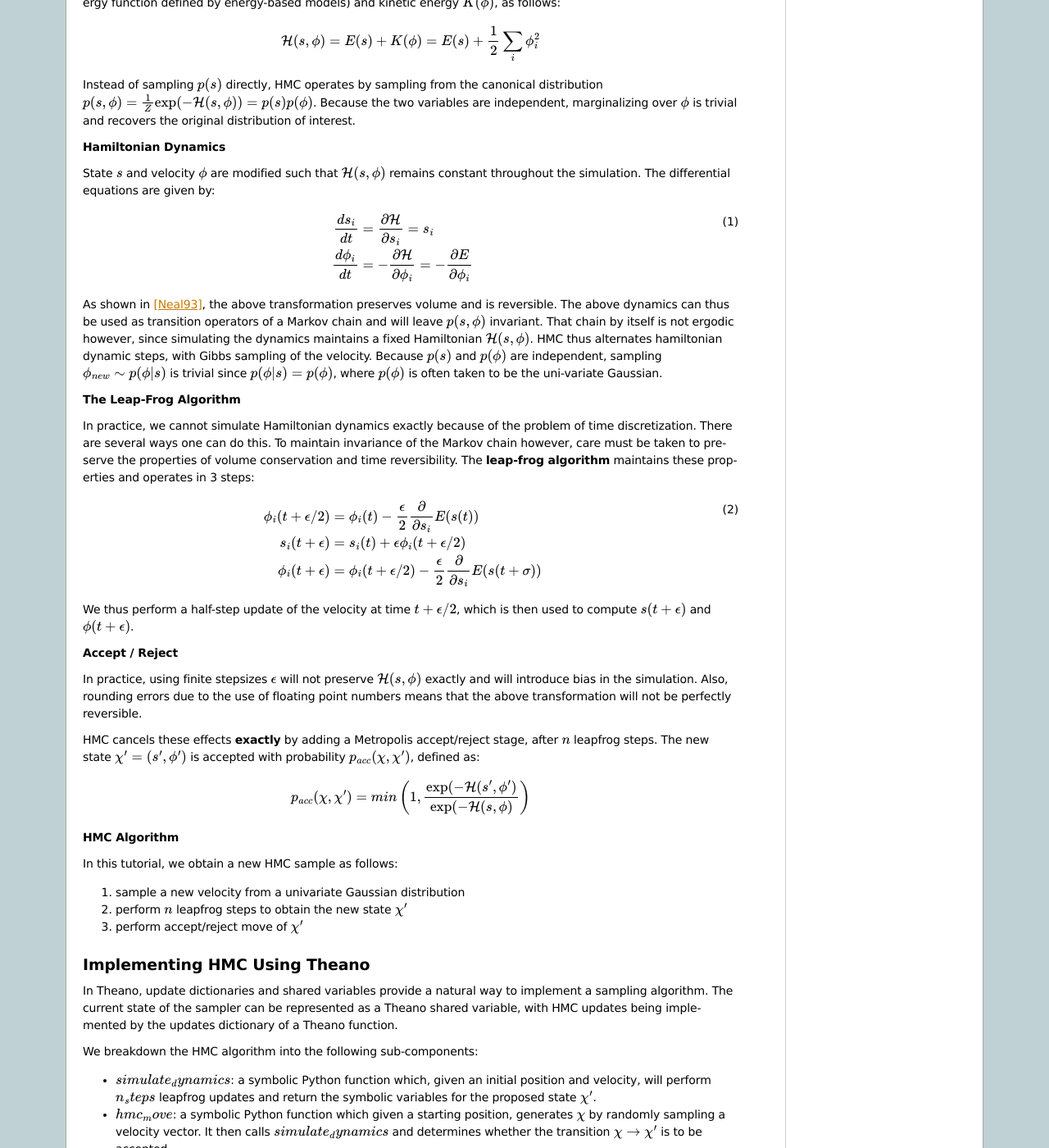
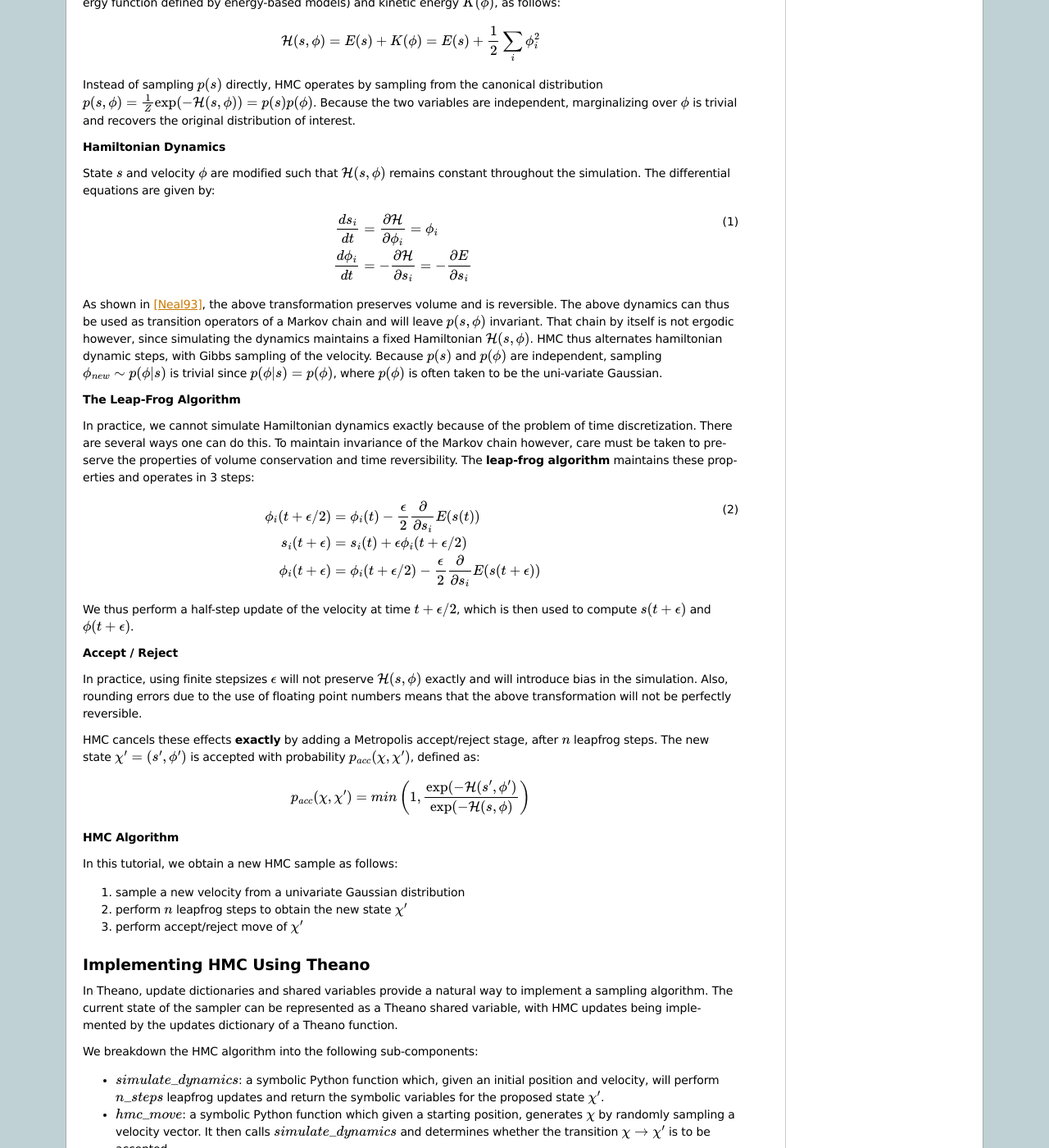
Before and after one commit to lisa-lab/DeepLearningTutorials, a Sphinx documentation site: the page built from doc/hmc.txt, in a window 1280 px wide and 1400 px high, scrolled down 519 px. Shown: the whole window at 82% size. Built offline with Sphinx 7.4.7, drawn with Linux system fonts in a browser that asks for light colours; formulas are drawn with MathJax 3; some of the changed text lies outside the part shown.

```diff
--- a/doc/hmc.txt
+++ b/doc/hmc.txt
@@ -57,9 +57,9 @@ The differential equations are given by:
 .. math::
     :label: ds_dt
 
-    \frac{ds_i}{dt} &= \frac{\partial \mathcal{H}}{\partial s_i} = s_i \\
-    \frac{d\phi_i}{dt} &= - \frac{\partial \mathcal{H}}{\partial \phi_i}
-                     = - \frac{\partial E}{\partial \phi_i}
+    \frac{ds_i}{dt} &= \frac{\partial \mathcal{H}}{\partial \phi_i} = \phi_i \\
+    \frac{d\phi_i}{dt} &= - \frac{\partial \mathcal{H}}{\partial s_i}
+                     = - \frac{\partial E}{\partial s_i}
 
 As shown in [Neal93]_, the above transformation preserves volume and is
 reversible. The above dynamics can thus be used as transition operators of a
@@ -85,7 +85,7 @@ preserve the properties of volume conservation and time reversibility.  The
 
   \phi_i(t + \epsilon/2) &= \phi_i(t) - \frac{\epsilon}{2} \frac{\partial{}}{\partial s_i} E(s(t)) \\
   s_i(t + \epsilon) &= s_i(t) + \epsilon \phi_i(t + \epsilon/2) \\
-  \phi_i(t + \epsilon) &= \phi_i(t + \epsilon/2) - \frac{\epsilon}{2} \frac{\partial{}}{\partial s_i} E(s(t + \sigma)) \\
+  \phi_i(t + \epsilon) &= \phi_i(t + \epsilon/2) - \frac{\epsilon}{2} \frac{\partial{}}{\partial s_i} E(s(t + \epsilon)) \\
 
 We thus perform a half-step update of the velocity at time
 :math:`t+\epsilon/2`, which is then used to compute :math:`s(t + \epsilon)`
@@ -126,15 +126,14 @@ the updates dictionary of a Theano function.
 
 We breakdown the HMC algorithm into the following sub-components:
 
-* `simulate_dynamics`: a symbolic Python function which, given an initial position and velocity, will perform `n_steps` leapfrog updates and return the symbolic variables for the proposed state :math:`\chi'`.
-* `hmc_move`: a symbolic Python function which given a starting position,
+* `simulate\_dynamics`: a symbolic Python function which, given an initial position and velocity, will perform `n\_steps` leapfrog updates and return the symbolic variables for the proposed state :math:`\chi'`.
+* `hmc\_move`: a symbolic Python function which given a starting position,
   generates :math:`\chi` by randomly sampling a velocity vector. It then
-  calls `simulate_dynamics` and determines whether the transition :math:`\chi
+  calls `simulate\_dynamics` and determines whether the transition :math:`\chi
   \rightarrow \chi'` is to be accepted.
-* `hmc_updates`: a Python function which, given the symbolic outputs of
-  `hmc_move`, generates the dictionary of updates for a single iteration of
-  HMC.
-* `HMC_sampler`: a Python helper class which wraps everything together.
+* `hmc\_updates`: a Python function which, given the symbolic outputs of `hmc\_move`,
+  generates the dictionary of updates for a single iteration of HMC.
+* `HMC\_sampler`: a Python helper class which wraps everything together.
 
 
 **simulate_dynamics**
@@ -202,7 +201,7 @@ respectively.
 The `simulate_dynamics` function performs the full algorithm of Eqs.
 :eq:`leap-frog2`. We start with the initial half-step update of :math:`\phi`
 and full-step of :math:`s`, and then scan over the `leapfrog` method
-`n_steps-1` times.
+`n\_steps-1` times.
 
 .. code-block:: python
 
@@ -272,11 +271,11 @@ final proposed state :math:`\chi'` is returned.
 
 **hmc_move**
 
-The `hmc_move` function implements the remaining steps (steps 1 and 3) of an
-HMC move proposal (while wrapping the `simulate_dynamics` function). Given a
+The `hmc\_move` function implements the remaining steps (steps 1 and 3) of an
+HMC move proposal (while wrapping the `simulate\_dynamics` function). Given a
 matrix of initial states :math:`s \in \mathcal{R}^{N \times D}` (`positions`) and
-energy function :math:`E(s)` (`energy_fn`), it defines the symbolic graph for
-computing `n_steps` of HMC, using a given `stepsize`. The function prototype
+energy function :math:`E(s)` (`energy\_fn`), it defines the symbolic graph for
+computing `n\_steps` of HMC, using a given `stepsize`. The function prototype
 is as follows:
 
 .. code-block:: python
@@ -323,7 +322,7 @@ particle under simulation, yielding a :math:`N \times D` matrix.
 
 
 Since we now have an initial position and velocity, we can now call the
-`simulate_dynamics` to obtain the proposal for the new state :math:`\chi'`.
+`simulate\_dynamics` to obtain the proposal for the new state :math:`\chi'`.
 
 
 .. code-block:: python
@@ -346,7 +345,7 @@ We then accept/reject the proposed state based on the Metropolis algorithm.
             energy_next = hamiltonian(final_pos, final_vel, energy_fn),
             s_rng=s_rng)
 
-where `metropolis_hastings_accept` and `hamiltonian` are helper functions,
+where `metropolis\_hastings\_accept` and `hamiltonian` are helper functions,
 defined as follows.
 
 .. code-block:: python
@@ -385,7 +384,7 @@ defined as follows.
         """ ... """
         return 0.5 * (vel**2).sum(axis=1)
 
-`hmc_move` finally returns the tuple `(accept, final_pos)`. `accept` is a
+`hmc\_move` finally returns the tuple `(accept, final\_pos)`. `accept` is a
 symbolic boolean variable indicating whether or not the new state `final_pos`
 should be used or not.
 
@@ -397,10 +396,10 @@ should be used or not.
 
 .. _dimshuffle: http://deeplearning.net/software/theano/library/tensor/basic.html#tensor._tensor_py_operators.dimshuffle
 
-The purpose of `hmc_updates` is to generate the dictionary of updates to
-perform, whenever our HMC sampling function is called. `hmc_updates` thus
+The purpose of `hmc\_updates` is to generate the dictionary of updates to
+perform, whenever our HMC sampling function is called. `hmc\_updates` thus
 receives as parameters, a series of shared variables to update (`positions`, `stepsize` and
-`avg_acceptance_rate`), and the parameters required to compute their new
+`avg\_acceptance\_rate`), and the parameters required to compute their new
 state.
 
 .. code-block:: python
@@ -415,21 +414,21 @@ state.
         # if accept is True, update to `final_pos` else stay put
         new_positions = TT.switch(accept_matrix, final_pos, positions)
 
-Using the above code, the dictionary `{positions: new_positions}` can be used
-to update the state of the sampler with either (1) the new state `final_pos`
+Using the above code, the dictionary `{positions: new\_positions}` can be used
+to update the state of the sampler with either (1) the new state `final\_pos`
 if `accept` is True, or (2) the old state if `accept` is False.  This
 conditional assignment is performed by the `switch`_ op.
 
 `switch` expects as its first argument, a boolean mask with the same
 broadcastable dimensions as the second and third argument. Since `accept` is
 scalar-valued, we must first use `dimshuffle`_ to transform it to a tensor with
-`final_pos.ndim` broadcastable dimensions (`accept_matrix`).
+`final\_pos.ndim` broadcastable dimensions (`accept\_matrix`).
 
-`hmc_updates` additionally implements an adaptive version of HMC, as
+`hmc\_updates` additionally implements an adaptive version of HMC, as
 implemented in the accompanying code to [Ranzato10]_. We start by tracking the
 average acceptance rate of the HMC move proposals (across many simulations),
 using an exponential moving average with time constant
-`1-avg_acceptance_slowness`.
+`1-avg\_acceptance\_slowness`.
 
 .. code-block:: python
 
@@ -439,12 +438,12 @@ using an exponential moving average with time constant
                 avg_acceptance_slowness * avg_acceptance_rate,
                 (1.0 - avg_acceptance_slowness) * accept.mean())
 
-If the average acceptance rate is larger than the `target_acceptance_rate`, we
-increase the `stepsize` by a factor of `stepsize_inc` in order to increase the
+If the average acceptance rate is larger than the `target\_acceptance\_rate`, we
+increase the `stepsize` by a factor of `stepsize\_inc` in order to increase the
 mixing rate of our chain. If the average acceptance rate is too low however,
-`stepsize` is decreased by a factor of `stepsize_dec`, yielding a more
+`stepsize` is decreased by a factor of `stepsize\_dec`, yielding a more
 conservative mixing rate. The `clip`_ op allows us to maintain the `stepsize`
-in the range [`stepsize_min`, `stepsize_max`].
+in the range [`stepsize\_min`, `stepsize\_max`].
 
 .. code-block:: python
 
@@ -467,13 +466,13 @@ The final updates dictionary is then returned:
 
 **HMC_sampler**
 
-We finally tie everything together using the `HMC_Sampler` class. Its main
+We finally tie everything together using the `HMC\_Sampler` class. Its main
 elements are:
 
-* `new_from_shared_positions`: a constructor method which allocates various
-  shared variables and strings together the calls to `hmc_move` and
-  `hmc_updates`. It also builds the theano function `simulate`, whose sole
-  purpose is to execute the updates generated by `hmc_updates`.
+* `new\_from\_shared\_positions`: a constructor method which allocates various
+  shared variables and strings together the calls to `hmc\_move` and
+  `hmc\_updates`. It also builds the theano function `simulate`, whose sole
+  purpose is to execute the updates generated by `hmc\_updates`.
 * `draw`: a convenience method which calls the Theano function `simulate`
   and returns a copy of the contents of the shared variable `self.positions`.
 
@@ -588,9 +587,9 @@ Testing our Sampler
 We test our implementation of HMC by sampling from a multi-variate Gaussian
 distribution. We start by generating a random mean vector `mu` and covariance
 matrix `cov`, which allows us to define the energy function of the
-corresponding Gaussian distribution: `gaussian_energy`.
+corresponding Gaussian distribution: `gaussian\_energy`.
 We then initialize the state of the sampler by allocating a `position` shared
-variable. It is passed to the constructor of `HMC_sampler` along with our
+variable. It is passed to the constructor of `HMC\_sampler` along with our
 target energy function.
 
 Following a burn-in period, we then generate a large number of samples and
@@ -650,7 +649,7 @@ compare the empirical mean and covariance matrix to their true values.
         assert sampler.stepsize.value <= sampler.stepsize_max
 
 
-The above code can be run using the command: `nosetests -s code/mcrbm/test_hmc.py`. The output is as follows:
+The above code can be run using the command: "nosetests -s code/mcrbm/test\_hmc.py". The output is as follows:
 
 .. code-block:: bash
 
```
